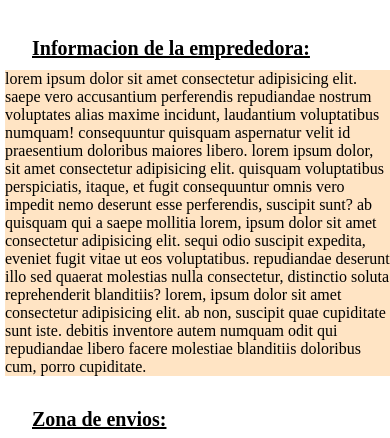
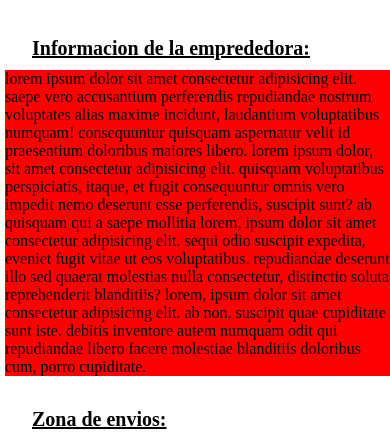
Before and after one commit to JoacoGs/pagina-ceramica, a plain HTML site: page index.html in a window 390 px wide. Shown: the part 453-891 px from the top of the page. Drawn offline with Linux system fonts and the light colour scheme.

Commit message:
Radiant agregado a parrafo, la animacion hover sobre el menu principal ya estaba hecha

```diff
--- a/css/estilos.css
+++ b/css/estilos.css
@@ -23,8 +23,7 @@
 .p {
   text-transform: lowercase;
   font-weight: 200;
-  background-color: bisque;
-  margin-left: 2rem;
+  background-image: linear-gradient(bottom to right, rgb(250, 95, 95), rgb(47, 47, 172));
   width: 40rem;
 }
 
@@ -402,7 +401,7 @@ h2 {
   .p {
     text-transform: lowercase;
     font-weight: 200;
-    background-color: bisque;
+    background-color: red;
     width: fit-content;
     margin-left: 5px;
     margin-top: 10px;
```
